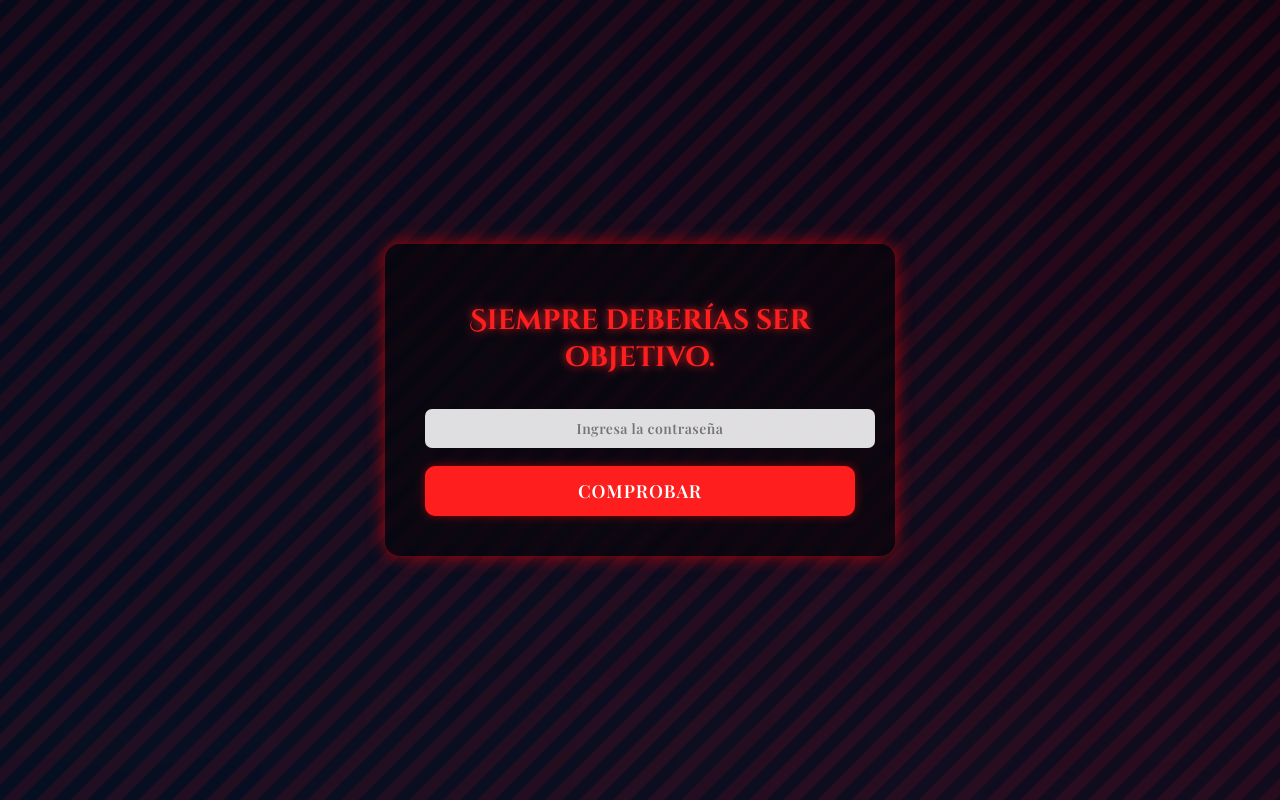
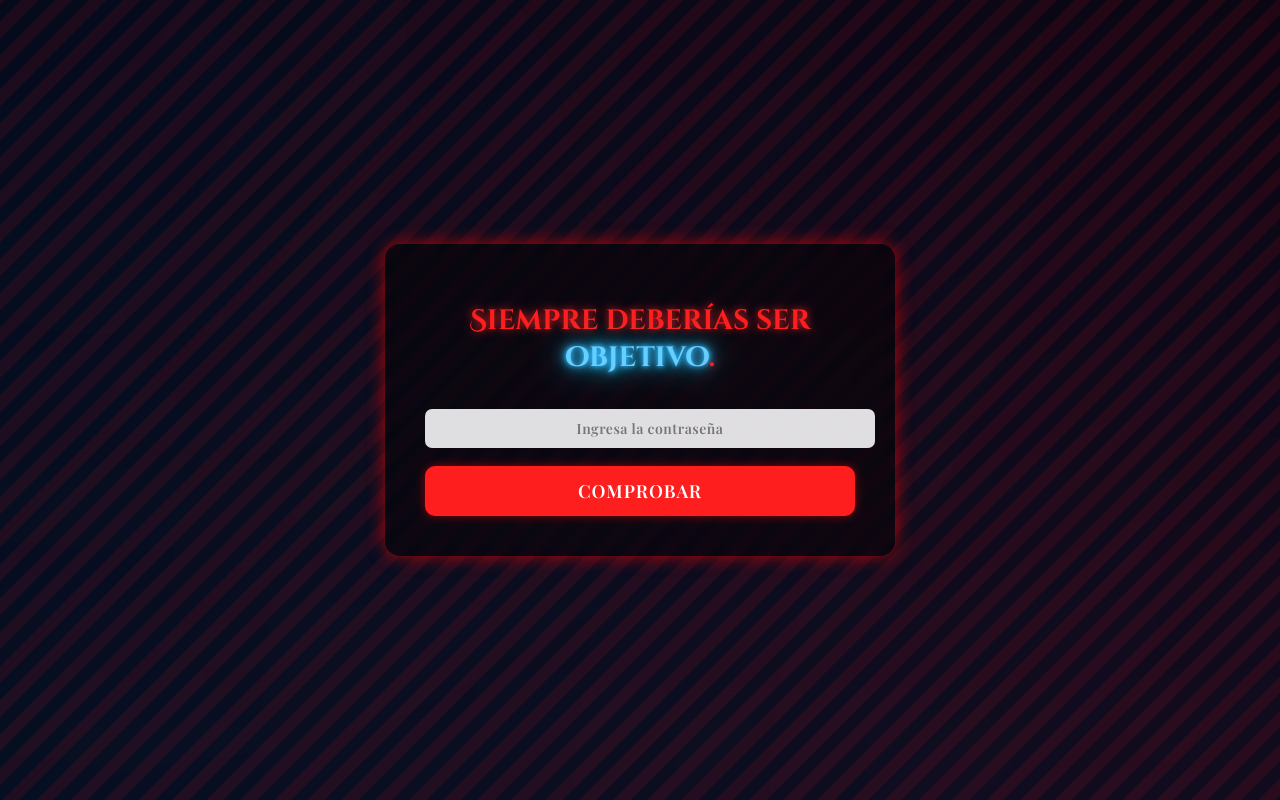
Before and after one commit to cadavezmascerca/objetivo, a website: page index.html in a window 1280 px wide. Drawn offline with nearby package versions, Linux system fonts and the light colour scheme.

```diff
--- a/index.html
+++ b/index.html
@@ -106,6 +106,16 @@
       margin-bottom:28px;
     }
 
+    /* BRILLO ESPECIAL PARA LA PALABRA OBJETIVO */
+    .glow-word{
+      color:#66cfff;
+      text-shadow:
+        0 0 4px #2fb8ff,
+        0 0 8px #2fb8ff,
+        0 0 16px #32c7ff,
+        0 0 32px #2cd4ff;
+    }
+
     input{
       width:100%;
       padding:10px;
@@ -185,7 +195,7 @@
   <audio id="bgMusic" src="https://files.catbox.moe/7mggy0.mp3" loop></audio>
 
   <div class="contenedor">
-    <h1>Siempre deberías ser objetivo.</h1>
+    <h1>Siempre deberías ser <span class="glow-word">objetivo</span>.</h1>
 
     <input type="text" id="password" placeholder="Ingresa la contraseña">
 
```
